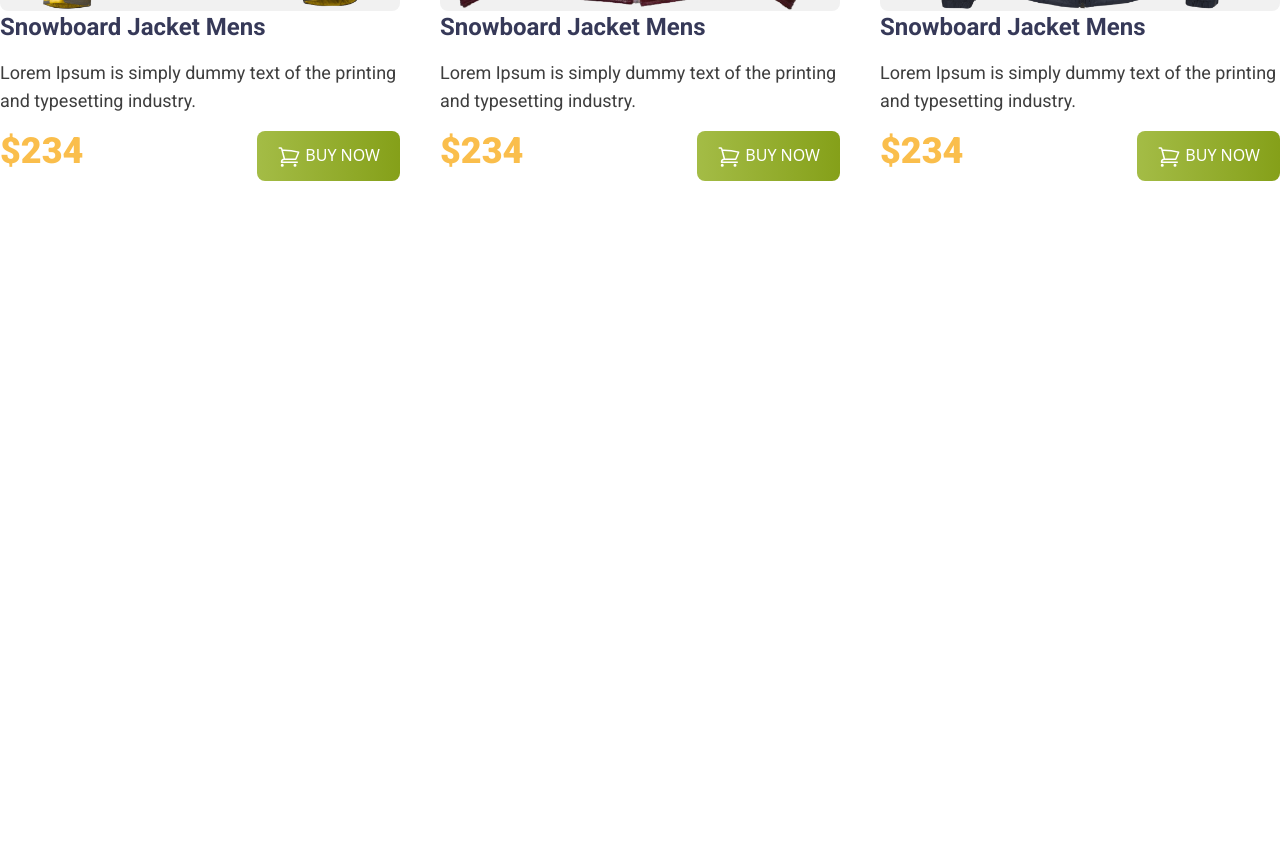
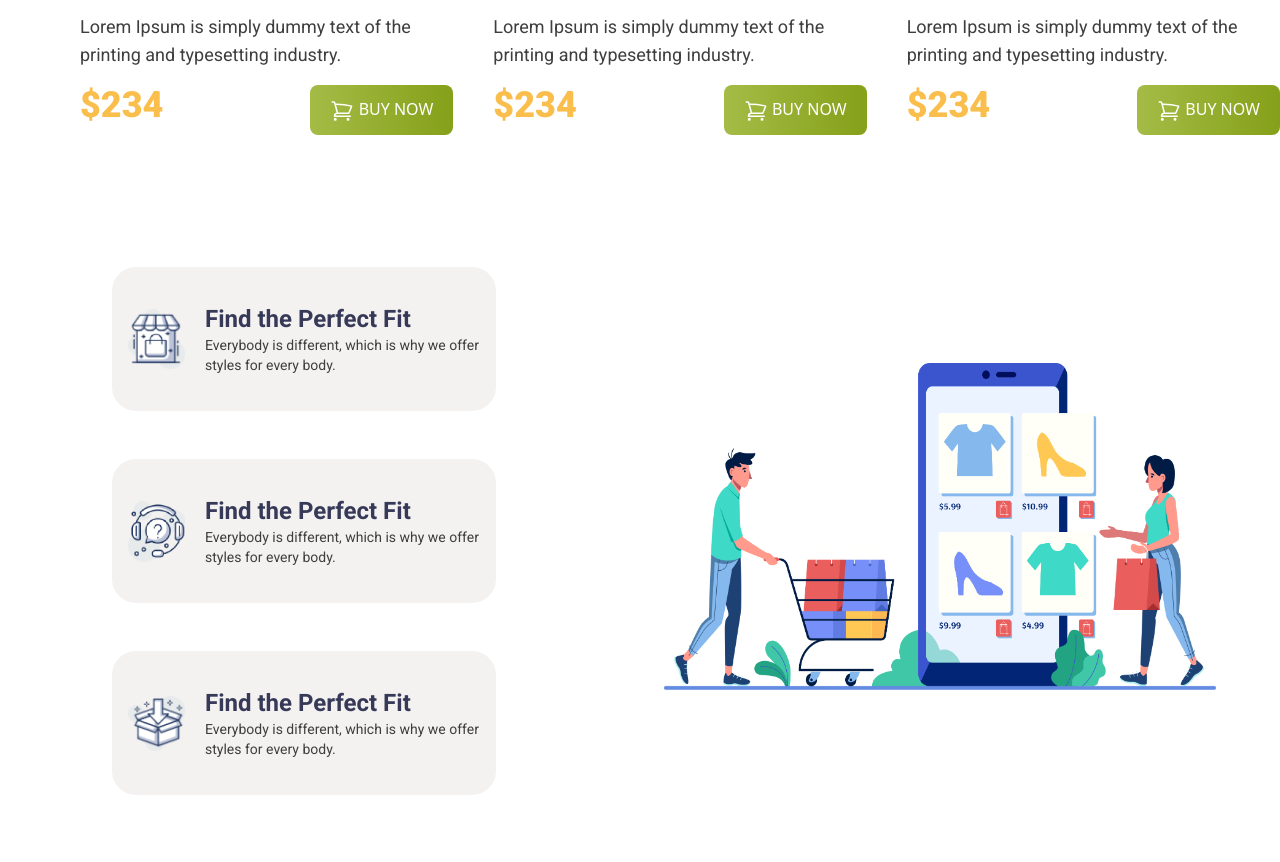
Before and after one commit to Emrandu1989/penguin-fashion, a plain HTML site: page index.html in a window 1280 px wide. Shown: the part 2032-2894 px from the top of the page. Before the commit the page ends 2261 px from the top, so only its background shows below. Drawn offline with nearby package versions, Linux system fonts and the light colour scheme.

Commit message:
service section added and made it responsive

```diff
--- a/index.html
+++ b/index.html
@@ -25,7 +25,7 @@
 <body>
        <header class="bg-[#FFFBF0] md:px-32 px-4 py-20">
                 <div class="flex flex-col md:flex-row justify-center items-center gap-10">
-                    <div class=" md:w-1/2 md:pl-24 space-y-4">
+                    <div class=" md:w-1/2 lg:pl-24 space-y-4">
                         <h1 class="md:text-7xl text-6xl pb-8"> <span class="uppercase font-bebas text-[#FABE4C]">
                             Be the Penguins
                         </span>  <br> of Winter</h1>
@@ -38,7 +38,7 @@
 
                             Buy Now</button>
                     </div>
-                    <div class="md:w-1/2 ml-10">
+                    <div class="  lg:ml-10">
                         <img src="./images/model.png" alt="">
                     </div>
                 </div>
@@ -119,7 +119,7 @@
                   </div>
                </section>
         <!-- men Jacket section -->
-          <section class="py-12">
+          <section class="py-12 lg:ml-20">
                <div class="text-center mb-12">
                     <h2 class="text-5xl font-besas text-[#363958] ">Man jacket</h2>
                </div>
@@ -187,7 +187,48 @@
                       </div>
                </div>
           </section>
+
+          <section class="service my-5 lg:flex justify-between lg:p-16">
+                <div class="service-content ml-12 space-y-12 w-1/2">
+                      <div class="flex w-96 h-36 rounded-3xl bg-[#f4f1f1] items-center pl-4 gap-5">
+                          <div class="w-20">
+                            <img src="./icons/house.png" alt="">
+                          </div>
+                            <div>
+                                <h2 class="text-2xl font-roboto text-[#363958] font-bold">Find the Perfect Fit</h2>
+                                <p class="text-sm font-roboto text-[#3E3E3E]">Everybody is different, which is why we
+                                    offer styles for every body.</p>
+                            </div>
+                      </div>
+                      <div class="flex w-96 h-36 rounded-3xl bg-[#f4f1f1] items-center pl-4 gap-5">
+                          <div class="w-20">
+                            <img src="./icons/question.png" alt="">
+                          </div>
+                            <div>
+                                <h2 class="text-2xl font-roboto text-[#363958] font-bold">Find the Perfect Fit</h2>
+                                <p class="text-sm font-roboto text-[#3E3E3E]">Everybody is different, which is why we
+                                    offer styles for every body.</p>
+                            </div>
+                      </div>
+                      <!-- service 3 -->
+                      <div class="flex w-96 h-36 rounded-3xl bg-[#f4f1f1] items-center pl-4 gap-5">
+                          <div class="w-20">
+                            <img src="./icons/box.png" alt="">
+                          </div>
+                            <div>
+                                <h2 class="text-2xl font-roboto text-[#363958] font-bold">Find the Perfect Fit</h2>
+                                <p class="text-sm font-roboto text-[#3E3E3E]">Everybody is different, which is why we
+                                    offer styles for every body.</p>
+                            </div>
+                      </div>
+                </div>
+
+                <div class="service-img lg:w-1/2 mt-24">
+                    <img src="./images/shopping.png" alt="">
+                </div>
+          </section>
        </main>
+
        <footer>
 
        </footer>
```
